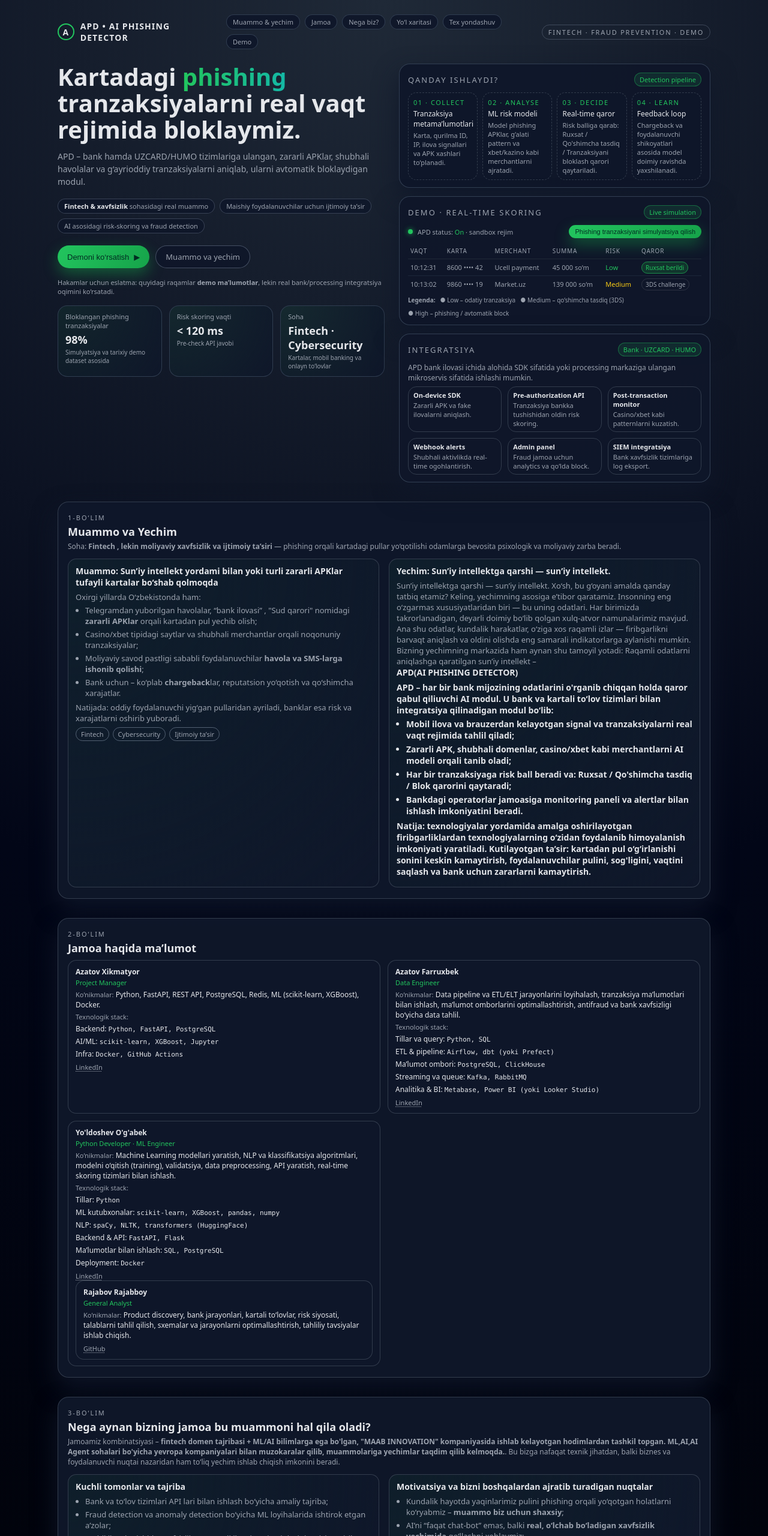
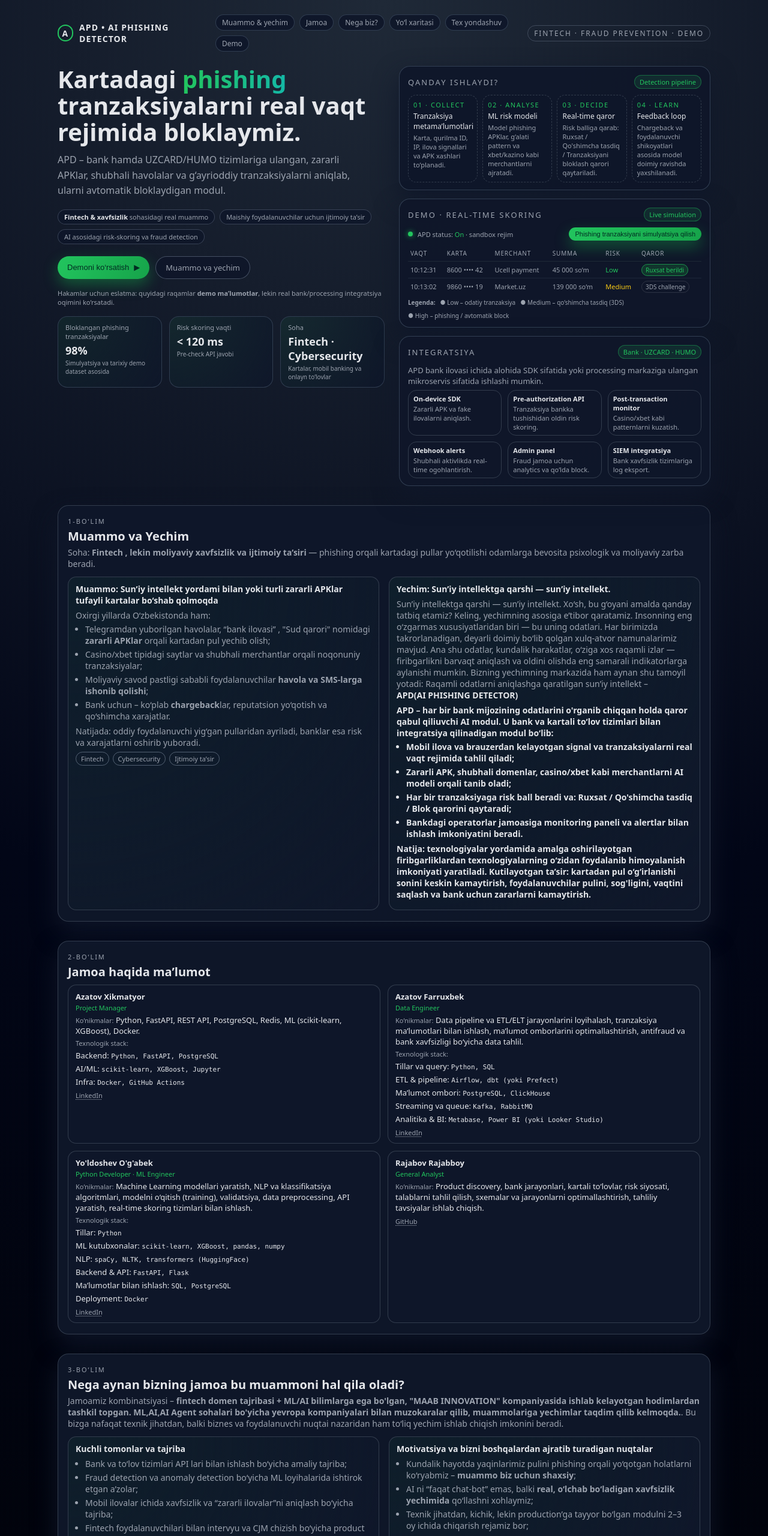
Before and after one commit to Rajabboy09/AI500, a plain HTML site: page index.html in a window 1280 px wide. Shown: the top 2560 px of the page at 60% size. Drawn offline with Linux system fonts and the light colour scheme.

```diff
--- a/index.html
+++ b/index.html
@@ -60,7 +60,7 @@
   border-radius: 999px;
   border: 1px solid rgba(148, 163, 184, 0.3);
   padding: 4px 10px;
-      font-size: 11px;
+  font-size: 12px; /* 11 -> 12 */
   text-transform: uppercase;
   letter-spacing: 0.16em;
   color: var(--muted);
@@ -72,7 +72,7 @@
   display: flex;
   flex-wrap: wrap;
   gap: 8px;
-      font-size: 11px;
+  font-size: 12px; /* 11 -> 12 */
   }
     .nav a {
       padding: 4px 10px;
@@ -122,9 +122,9 @@
     }
   .hero-subtitle {
   color: var(--muted);
-      font-size: 14px;
+  font-size: 16px; /* 14 -> 16 */
   max-width: 520px;
-      line-height: 1.5;
+  line-height: 1.6;
   margin-bottom: 18px;
 }
     .hero-badges {
@@ -254,7 +254,7 @@
       white-space: nowrap;
     }
     .card-body {
-      font-size: 12px;
+      font-size: 13px;
       color: var(--muted);
     }
 
@@ -414,12 +414,12 @@
       box-shadow: 0 18px 40px rgba(15, 23, 42, 0.9);
     }
     .section-title {
-      font-size: 18px;
+      font-size: 20px;
       margin-bottom: 4px;
       font-weight: 600;
     }
     .section-subtitle {
-      font-size: 12px;
+      font-size: 14px;
       color: var(--muted);
       margin-bottom: 12px;
     }
@@ -446,7 +446,7 @@
       border-radius: 14px;
       border: 1px solid rgba(55, 65, 81, 0.9);
       padding: 10px 12px;
-      font-size: 13px;
+      font-size: 14px;
       color: var(--muted);
     }
     .section-card h3 {
@@ -492,7 +492,7 @@
       border: 1px solid rgba(55, 65, 81, 0.9);
       padding: 10px 12px;
       background: rgba(15, 23, 42, 0.96);
-      font-size: 12px;
+      font-size: 13px;
     }
     .member-name {
       font-weight: 600;
@@ -907,7 +907,6 @@ Bizning yechimning markazida ham aynan shu tamoyil yotadi: Raqamli odatlarni ani
       <li>Infra: <span class="mono">Docker, GitHub Actions</span></li>
     </ul>
     <div class="member-links">
-            <!-- hreflarni o'zingizning profilingizga almashtiring -->
       <a href="https://www.linkedin.com/in/azatovhikmatyor/" target="_blank">LinkedIn</a>
     </div>
   </div>
@@ -961,6 +960,7 @@ Bizning yechimning markazida ham aynan shu tamoyil yotadi: Raqamli odatlarni ani
     <div class="member-links">
       <a href="https://www.linkedin.com/in/yoldoshov/" target="_blank">LinkedIn</a>
     </div>
+  </div>
 
   <!-- A'zo 4 -->
   <div class="member-card">
@@ -977,7 +977,6 @@ Bizning yechimning markazida ham aynan shu tamoyil yotadi: Raqamli odatlarni ani
     </div>
   </div>
 </div>
-
     </section>
 
     <!-- 3. NEGA AYNAN BIZ -->
@@ -1004,7 +1003,7 @@ Bizning yechimning markazida ham aynan shu tamoyil yotadi: Raqamli odatlarni ani
           <h3>Motivatsiya va bizni boshqalardan ajratib turadigan nuqtalar</h3>
           <ul>
             <li>Kundalik hayotda yaqinlarimiz pulini phishing orqali yo‘qotgan holatlarni ko‘ryabmiz – <strong>muammo biz uchun shaxsiy</strong>;</li>
-            <li>AI’ni “faqat chat-bot” emas, balki <strong>real, o‘lchab bo‘ladigan xavfsizlik yechimida</strong> qo‘llashni xohlaymiz;</li>
+            <li>AI ni “faqat chat-bot” emas, balki <strong>real, o‘lchab bo‘ladigan xavfsizlik yechimida</strong> qo‘llashni xohlaymiz;</li>
             <li>Texnik jihatdan, kichik, lekin production’ga tayyor bo‘lgan modulni 2–3 oy ichida chiqarish rejamiz bor;</li>
             <li>Jamoa ichida “faqat hackathon uchun” emas, balki uzoq muddatli mahsulot qilish motivatsiyasi bor.</li>
           </ul>
@@ -1079,7 +1078,7 @@ Bizning yechimning markazida ham aynan shu tamoyil yotadi: Raqamli odatlarni ani
       <h3>Bu qadamda 2-bosqichdagi odatlar o'rganiladi.</h3>
       1-bosqich:
       Tranzaksiya odatlari (Financial Behavior Profile) — summa, vaqt, joylashuv, qurilma turi, IP, merchantlar va qabul qiluvchilar.
-      2-bosqich:
+      <p>2-bosqich:</p>
       Telefonni bosish va boshqarish odatlari (Interaction Behavior AI) - Bu narsalar har bir odamda unikal bo‘ladi:
       Scroll speed, Touch duration, Tap intensity, Gesture patterns (swipe, tap, hold), Navigation path, Typing rhythm, Button press patterns, Session duration
       Agar yangi tranzaksiya foydalanuvchining odatlaridan keskin farq qilsa, tizim bu tranzaksiyani xavfli deb baholaydi.
@@ -1123,8 +1122,14 @@ Bizning yechimning markazida ham aynan shu tamoyil yotadi: Raqamli odatlarni ani
           </p>
           <ul>
             <li>Supervised ML modeli – “phishing / non-phishing” tranzaksiyalar uchun binary classifier;</li>
-            <li>Anomaly detection (masalan, Isolation Forest) – odatdagi xatti-harakatdan keskin farq qiladigan tranzaksiyalarni ajratish;</li>
-            <li>Merchant/domain reputatsiya skori – tashqi ma’lumot manbalari va tarixiy ma’lumotlardan kelib chiqib.</li>
+            <li>Anomaly detection – odatdagi xatti-harakatdan keskin farq qiladigan tranzaksiyalarni ajratish;</li>
+            <li>Merchant/domain reputatsiya skori
+
+Domen yoshini (registration age), DNS/IP riskini, SSL sifati va sertifikat tarixi, phishing ro‘yxatlaridagi mavjudligini baholaydi.
+
+Merchant uchun MCC kod, chargeback tarixi, tranzaksiya anomalilari va shikoyatlar asosida reyting beriladi.
+
+Bu skorlar ML modelga qo‘shimcha signal bo‘lib kiradi va xavf darajasini kuchli aniqlashga yordam beradi.</li>
           </ul>
         </div>
       </div>
```
Lines whose indentation alone changed are shown as unchanged.
